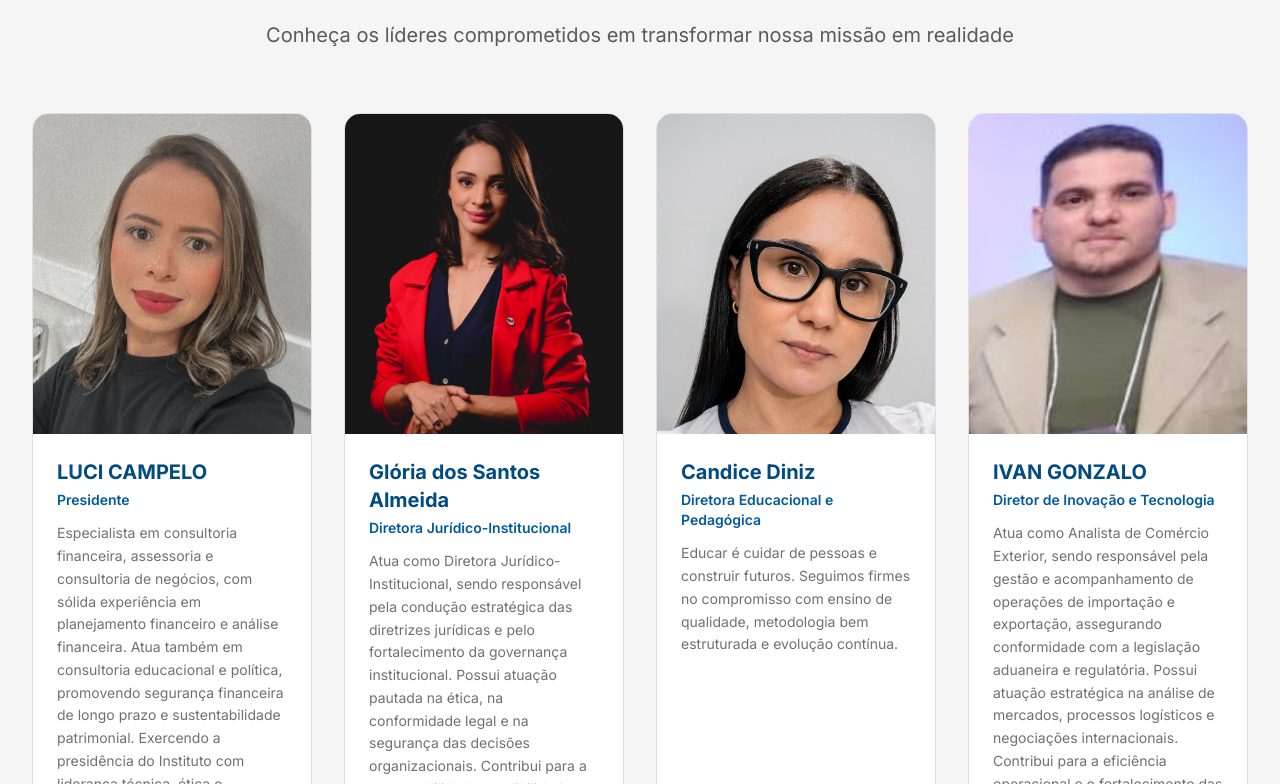
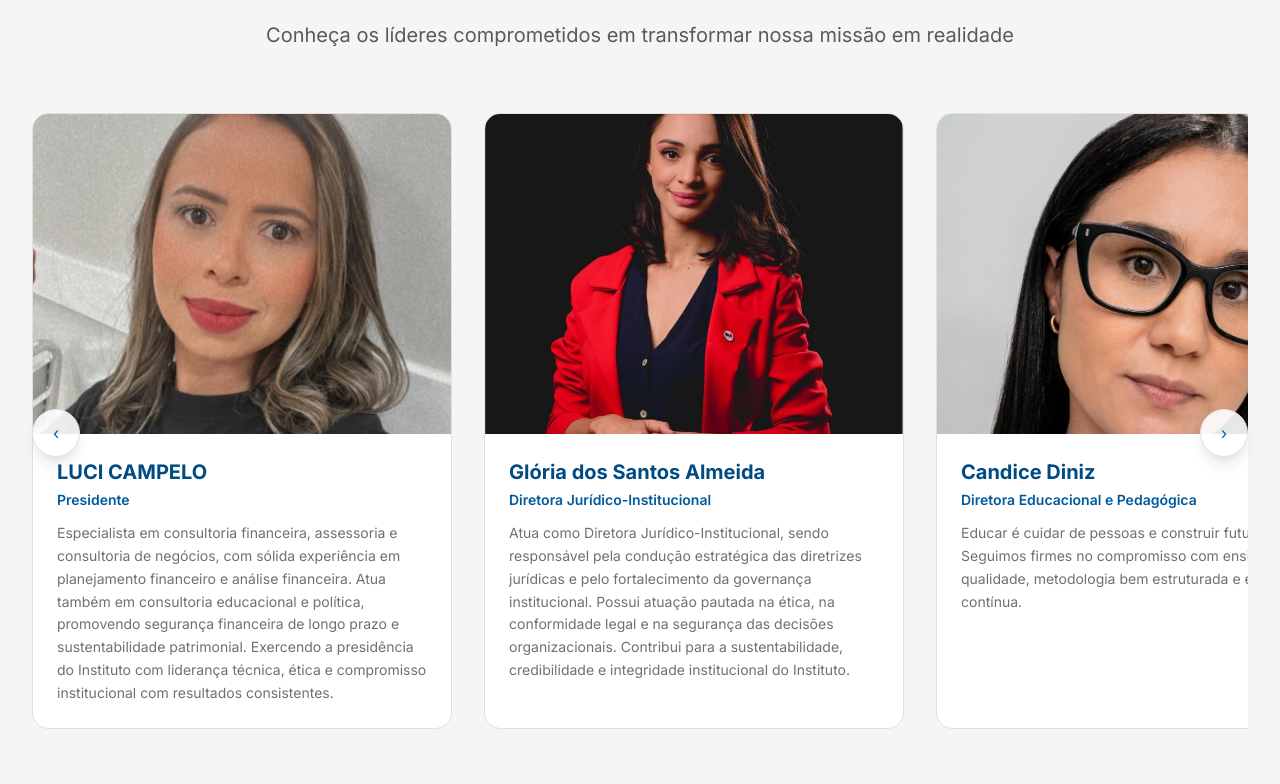
Before and after one commit to JosielBarrosfoco/cientec_RR, a React (Vite) app: page / in a window 1280 px wide. Shown: the part 3076-3860 px from the top of the page. Built offline with nearby package versions, Linux system fonts and the light colour scheme.

Commit message:
carrosel diretoria

```diff
--- a/src/react-app/components/Team.tsx
+++ b/src/react-app/components/Team.tsx
@@ -1,6 +1,8 @@
+import { useRef } from 'react';
 import { Linkedin, Mail } from 'lucide-react';
 
 export default function Team() {
+  const carouselRef = useRef<HTMLDivElement | null>(null);
   const directors = [
     {
       name: 'LUCI CAMPELO',
@@ -38,6 +40,15 @@ export default function Team() {
     },
   ];
 
+  const scrollCarousel = (direction: 'prev' | 'next') => {
+    if (!carouselRef.current) return;
+    const amount = carouselRef.current.clientWidth - 48;
+    carouselRef.current.scrollBy({
+      left: direction === 'next' ? amount : -amount,
+      behavior: 'smooth',
+    });
+  };
+
   return (
     <section id="diretoria" className="py-24 bg-neutral-100">
       <div className="max-w-7xl mx-auto px-6 lg:px-8">
@@ -53,16 +64,43 @@ export default function Team() {
           </p>
         </div>
 
-        <div className="grid md:grid-cols-2 lg:grid-cols-4 gap-8">
+        <div className="relative">
+          <div className="absolute inset-y-0 left-0 z-10 flex items-center">
+            <button
+              type="button"
+              onClick={() => scrollCarousel('prev')}
+              className="h-12 w-12 rounded-full bg-white/90 text-primary shadow-lg border border-neutral-200 hover:bg-white focus:outline-none"
+            >
+              ‹
+            </button>
+          </div>
+          <div className="absolute inset-y-0 right-0 z-10 flex items-center">
+            <button
+              type="button"
+              onClick={() => scrollCarousel('next')}
+              className="h-12 w-12 rounded-full bg-white/90 text-primary shadow-lg border border-neutral-200 hover:bg-white focus:outline-none"
+            >
+              ›
+            </button>
+          </div>
+
+          <div
+            ref={carouselRef}
+            className="flex gap-8 overflow-x-auto pb-6 scroll-smooth px-4 md:px-0"
+            style={{ scrollSnapType: 'x mandatory' }}
+          >
             {directors.map((director, index) => (
-            <div key={index} className="group bg-white rounded-2xl border border-neutral-200 overflow-hidden hover-lift">
+              <div
+                key={index}
+                className="group snap-start min-w-[280px] sm:min-w-[330px] md:min-w-[380px] lg:min-w-[420px] bg-white rounded-2xl border border-neutral-200 overflow-hidden hover-lift"
+              >
                 <div className="relative overflow-hidden h-80">
                   <img
                     src={director.image}
                     alt={director.name}
                     className="w-full h-full object-cover transform group-hover:scale-110 transition-transform duration-500"
                   />
-                <div className="absolute inset-0 bg-gradient-to-t from-primary-dark/90 via-primary-dark/50 to-transparent opacity-0 group-hover:opacity-100 transition-opacity duration-300 flex items-end p-6">
+                  <div className="absolute inset-0 bg-gradient-to-t from-primary-dark/90 via-primary-dark/50 to-transparent opacity-0 hover:opacity-100 transition-opacity duration-300 flex items-end p-6">
                     <div className="flex space-x-3">
                       {director.linkedin && (
                         <a
@@ -89,6 +127,7 @@ export default function Team() {
             ))}
           </div>
         </div>
+      </div>
     </section>
   );
 }
```
Lines whose indentation alone changed are shown as unchanged.
